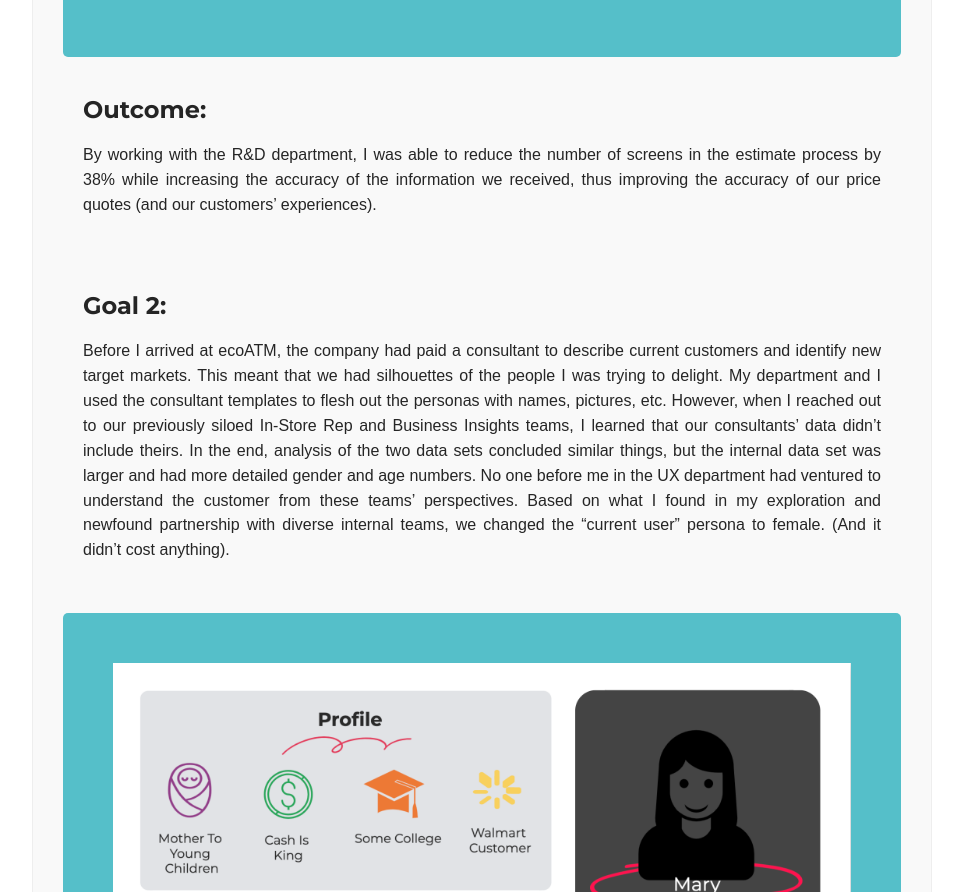
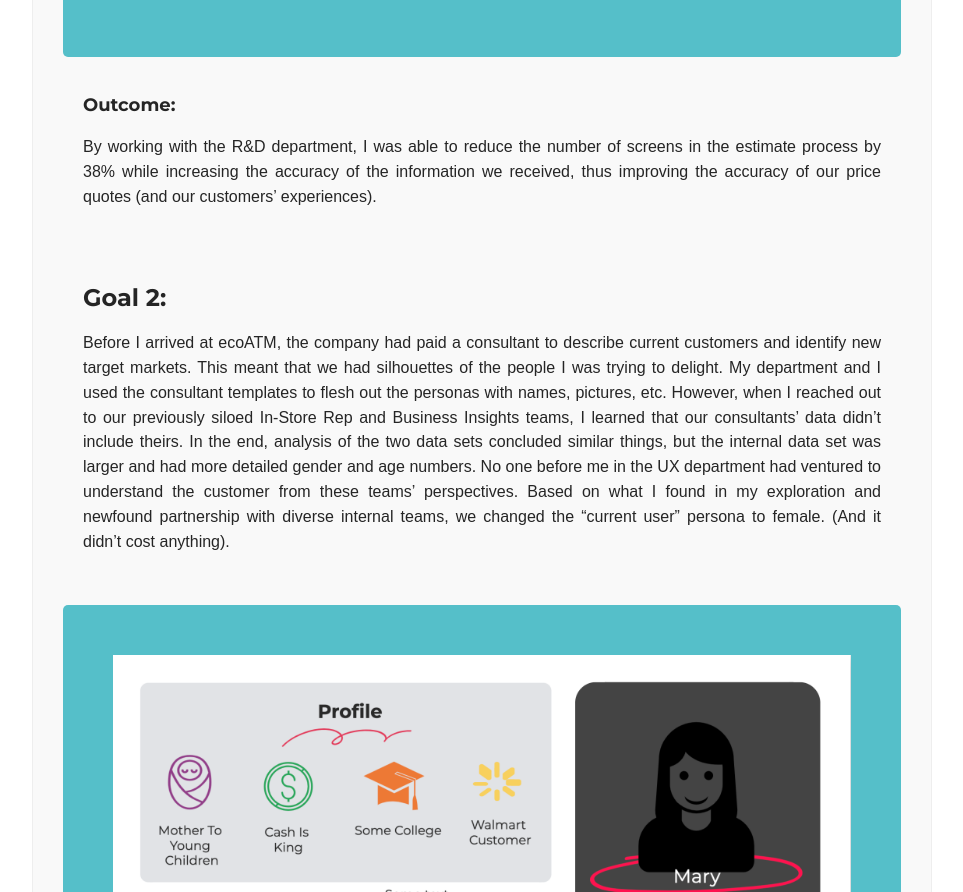
Before and after one commit to kendraweinisch/UXDportfolio1, a plain HTML site: page ecoatm.html in a window 1280 px wide. Shown: the part 4457-5349 px from the top of the page, without its empty margins (8-971 px from the left). Drawn offline with Linux system fonts and the light colour scheme.

Commit message:
Update ecoatm.html

```diff
--- a/ecoatm.html
+++ b/ecoatm.html
@@ -174,7 +174,7 @@
                      </div>
                   </div>
                   <div class="margin-box">
-                     <h4>Outcome:</h4>
+                     <h5>Outcome:</h5>
                      <p>By working with the R&D department, I was able to reduce the number of screens in the estimate process by 38% while increasing the accuracy of the information we received, thus improving the accuracy of our price quotes (and our customers’ experiences).</p>
                   </div>
                   <div class="margin-box">
```
